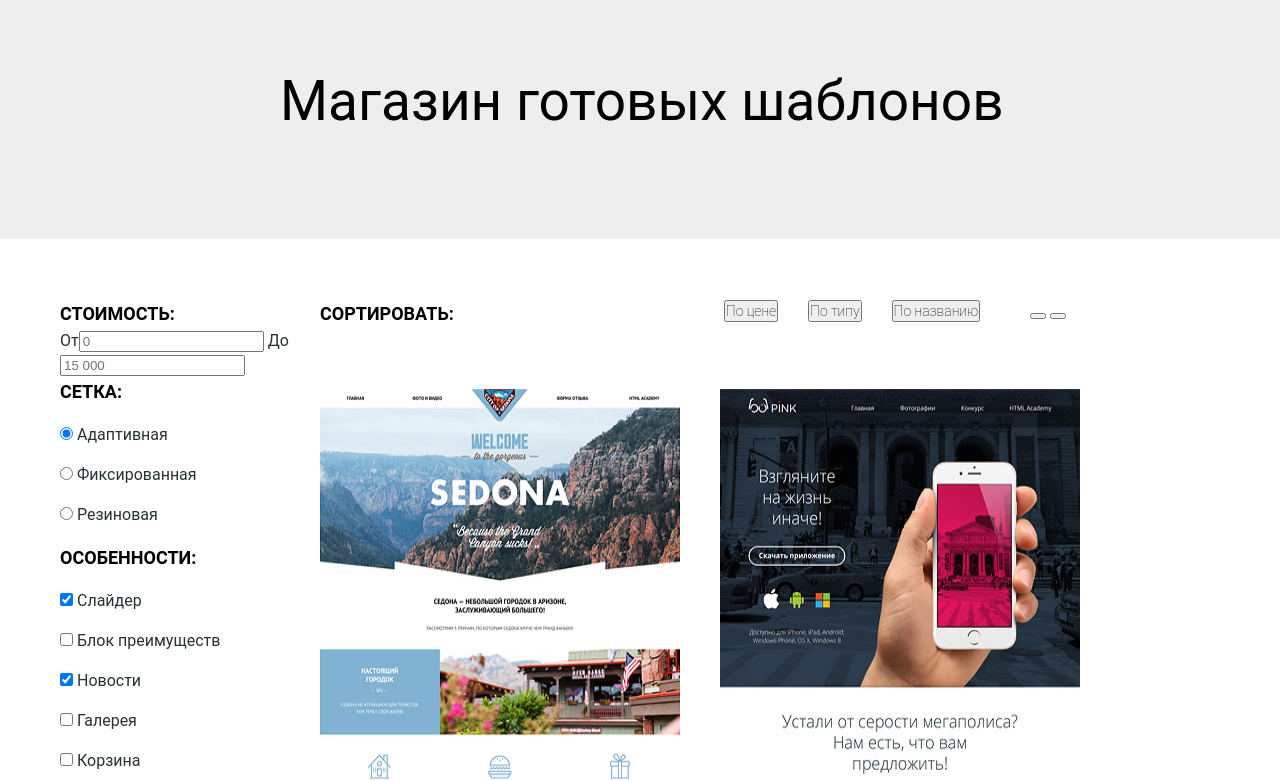
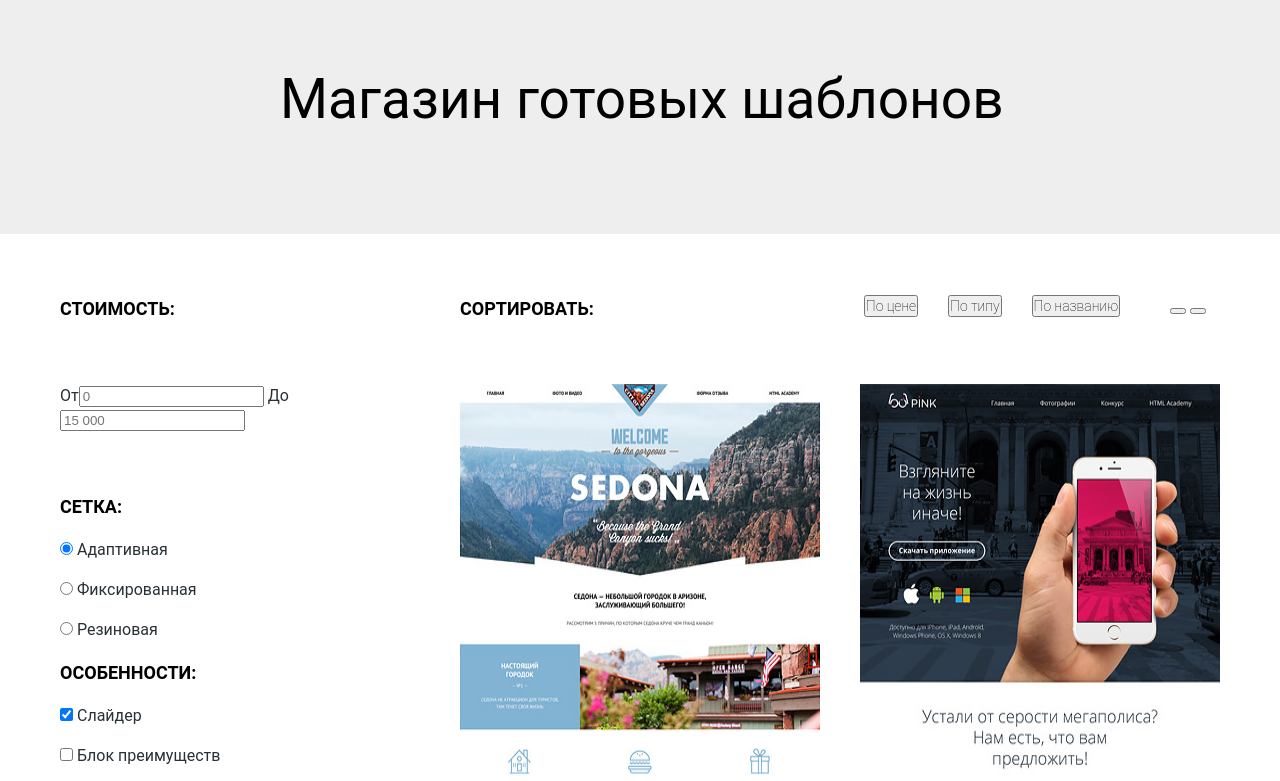
Before and after one commit to norwegian-forest/364539-nerds, a plain HTML site: page inner.html in a window 1280 px wide. Shown: the part 118-899 px from the top of the page. Drawn offline with Linux system fonts and the light colour scheme.

Commit message:
Сетки

```diff
--- a/css/style.css
+++ b/css/style.css
@@ -46,13 +46,12 @@ body {
   width: 1160px;
 }
 
-.header, .header_inner {
+header {
   padding-top: 50px;
 }
 
 .header_inner {
   background-color: #eeeeee;
-  margin-bottom: 60px;
 }
 
 .main_menu {
@@ -92,12 +91,10 @@ body {
   margin-right: 0;
 }
 
-.basket_block {
-  margin-left: auto;
-  padding-top: 25px;
-}
 
 .basket {
+  padding-top: 25px;
+  margin-left: auto;
   text-decoration: none;
   text-transform: uppercase;
   font-size: 16px;
@@ -161,11 +158,6 @@ body {
   margin-right: 140px;
 }
 
-.title_container {
-  padding-top: 70px;
-  padding-bottom: 110px;
-  padding-left: 220px;
-}
 
 .page_title {
   margin: 0;
@@ -174,26 +166,46 @@ body {
   line-height: 55px;
   color: #000000;
   font-weight: normal;
-  font-family: Roboto
+  font-family: Roboto;
+  padding-top: 75px;
+  padding-bottom: 107px;
+  padding-left: 220px;
+}
+
+
+
+.main_wrapper {
+  padding-top: 60px;
+  padding-bottom: 60px;
+  margin-left: auto;
+  display: flex;
+  flex-direction: column;
+  width: 760px;
 }
 
 .main_flex_container {
-  display: flex;
+  display:flex;
 }
 
-.top_sidebar_and_product_container {
-  display: flex;
-  flex-direction: column;
-  width: 760px;
+.left_sidebar {
+  padding-top: 60px;
 }
 
 .sidebar_form {
   width: 260px;
   display: flex;
   flex-direction: column;
-  justify-content: space-between;
-  align-items: flex-start;
 }
+
+.price {
+  margin-bottom: 60px;
+  }
+
+.price_heading {
+  margin-bottom: 60px;
+}
+
+
 
 .top_sitebar_container {
   display: flex;
@@ -225,10 +237,14 @@ body {
   margin-right: 50px;
 }
 
-.product_container {
+.product_container_section {
   display: flex;
   justify-content: space-between;
   flex-wrap: wrap;
+}
+
+.product {
+  margin-bottom: 40px;
 }
 
 .paginator_list {
@@ -236,6 +252,15 @@ body {
   list-style: none;
   margin: 0;
   padding: 0;
+}
+
+.сontacts {
+  height: 420px;
+  background-image: url("../img/main_map.jpg")
+}
+
+.contacts_information {
+  background-color: white;
 }
 
 .social_container {
--- a/inner.html
+++ b/inner.html
@@ -11,11 +11,8 @@
 <body>
   <header class="header_inner">
     <div class="container">
-      <div class="header_container">
       <div class="main_menu">
-          <div class="main_logo">
-            <img src="img/nerds-logo.png" alt="Главный логотип" width="160" height="65">
-          </div>
+        <img class="main_logo" src="img/nerds-logo.png" alt="Главный логотип" width="160" height="65">
         <div class="main_navigation">
           <ul class="main_list">
             <li class="main_list_item">
@@ -32,18 +29,13 @@
             </li>
           </ul>
         </div>
-          <div class="basket_block">
         <a class="basket" href="#">Корзина</a>
       </div>
-        </div>
-        <div class="title_container">
       <h1 class="page_title">Магазин готовых шаблонов</h1>
     </div>
-      </div>
   </header>
-  <main class="container">
-    <div class="main_flex_container" <section class="left_sidebar">
-      <div class="sidebar_container">
+  <main class="container main_flex_container">
+    <section class="left_sidebar">
       <form class="sidebar_form" action="#" method="post">
         <div class="price">
           <h3 class="price_heading">Стоимость:</h3>
@@ -86,8 +78,7 @@
       </form>
       </div>
     </section>
-      <div class="top_sidebar_and_product_container">
-        <section class="top_sitebar">
+    <div class="main_wrapper">
       <div class="top_sitebar_container">
         <h3 class="filter_heading">Сортировать:</h3>
         <ul class="sort_nav">
@@ -103,9 +94,7 @@
           <button type="button" class="sort_button_down"></button>
         </div>
       </div>
-        </section>
       <section class="product_container_section">
-          <div class="product_container">
         <div class="product">
           <img src="img/img-sedona.jpg" alt="Sedona" width="360" height="625">
           <div class="product_info">
@@ -129,6 +118,7 @@
         <div class="product">
           <img src="img/img-kvast.jpg" alt="КВАСТ" width="360" height="625">
         </div>
+      </section>
       <div class="paginator">
         <ul class="paginator_list">
           <li class="paginator_list_unit"><a class="paginator_link active">1</a>
@@ -141,28 +131,22 @@
           </li>
         </ul>
       </div>
-          </div>
-      </div>
-    </div>
-    </section>
-    <div class="contacts">
+  </main>
+  <div class="сontacts">
+    <div class="contacts_information">
       <span>Nёrds Design Studio</span>
       <p class="contact_adress">191186, Санкт-Петербург, ул. Б. Конюшенная, д. 19/8
         <br> тел. +7(812)275-75-75</p>
       <a class="btn feedback_link" href="#">Напишите нам</a>
     </div>
-  </main>
+  </div>
   <footer class="container">
-    <div class="social_container">
-      <div class="footer_social">
     <a class="social-btn" href="#">VK</a>
     <a class="social-btn" href="#">Facebook</a>
     <a class="social-btn" href="#">Instagram</a>
-      </div>
     <div class="discount">
       <b class="discount_title">Давайте дружить, это выгодно!</b>
       <p class="discount_info">Скидка 10% для друзей из социальных сетей</p>
-      </div>
     </div>
   </footer>
 </body>
```
Also changed, not shown: index.html (+5 -8 lines), img/main_map.jpg (renamed from img/Слой 2.jpg). Lines whose indentation alone changed are shown as unchanged.
